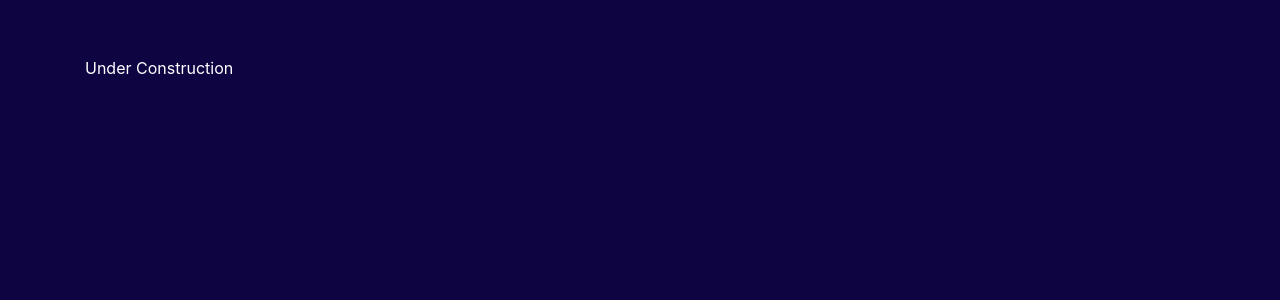
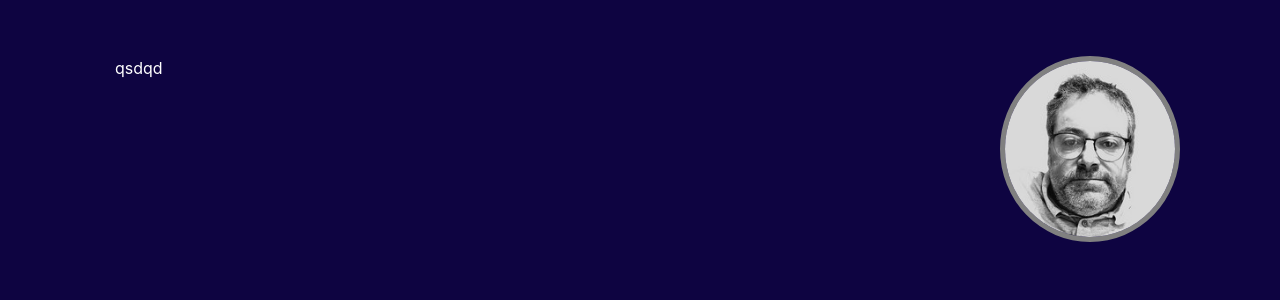
Before and after one commit to DavidDvpt/dev-web-cv, a React (Create React App) app: page /curriculum in a window 1280 px wide. Shown: the top 300 px of the page. Built offline with nearby package versions, Linux system fonts and the light colour scheme.

Commit message:
add photo 200px + entete

```diff
--- /dev/null
+++ b/src/components/enTete.jsx
@@ -0,0 +1,18 @@
+import { Container } from "reactstrap";
+import photoProfil_200 from "../images/photoProfil_200.jpeg";
+
+function EnTete() {
+    return (
+        <Container className="d-flex">
+            <Container className="col-10">qsdqd</Container>
+            <img
+                src={photoProfil_200}
+                alt="avatar"
+                className="col-2 avatar p-0 m-0"
+            />
+            {/* <Container className="avatarContainer"></Container> */}
+        </Container>
+    );
+}
+
+export default EnTete;
--- a/src/css/index.css
+++ b/src/css/index.css
@@ -13,6 +13,11 @@ body,
     background-color: #0e0441;
     -webkit-font-smoothing: antialiased;
     -moz-osx-font-smoothing: grayscale;
+}
+
+.avatar {
+    border-radius: 50%;
+    border: 5px solid grey;
 }
 
 /*
--- a/src/layout/Navigation.jsx
+++ b/src/layout/Navigation.jsx
@@ -37,7 +37,7 @@ function Navigation() {
                     </NavLink>
                 </NavItem>
                 <NavItem className="mx-3">
-                    <NavLink tag={Link} to={"/cv"}>
+                    <NavLink tag={Link} to={"/curriculum"}>
                         CV
                     </NavLink>
                 </NavItem>
--- a/src/pages/Curriculum.jsx
+++ b/src/pages/Curriculum.jsx
@@ -1,9 +1,10 @@
 import { Container } from "reactstrap";
+import EnTete from "../components/enTete";
 
 function Curriculum() {
     return (
-        <Container className="d-flex align-content-center">
-            Under Construction
+        <Container>
+            <EnTete />
         </Container>
     );
 }
```
Also changed, not shown: src/images/photoProfil_200.jpeg (added).
